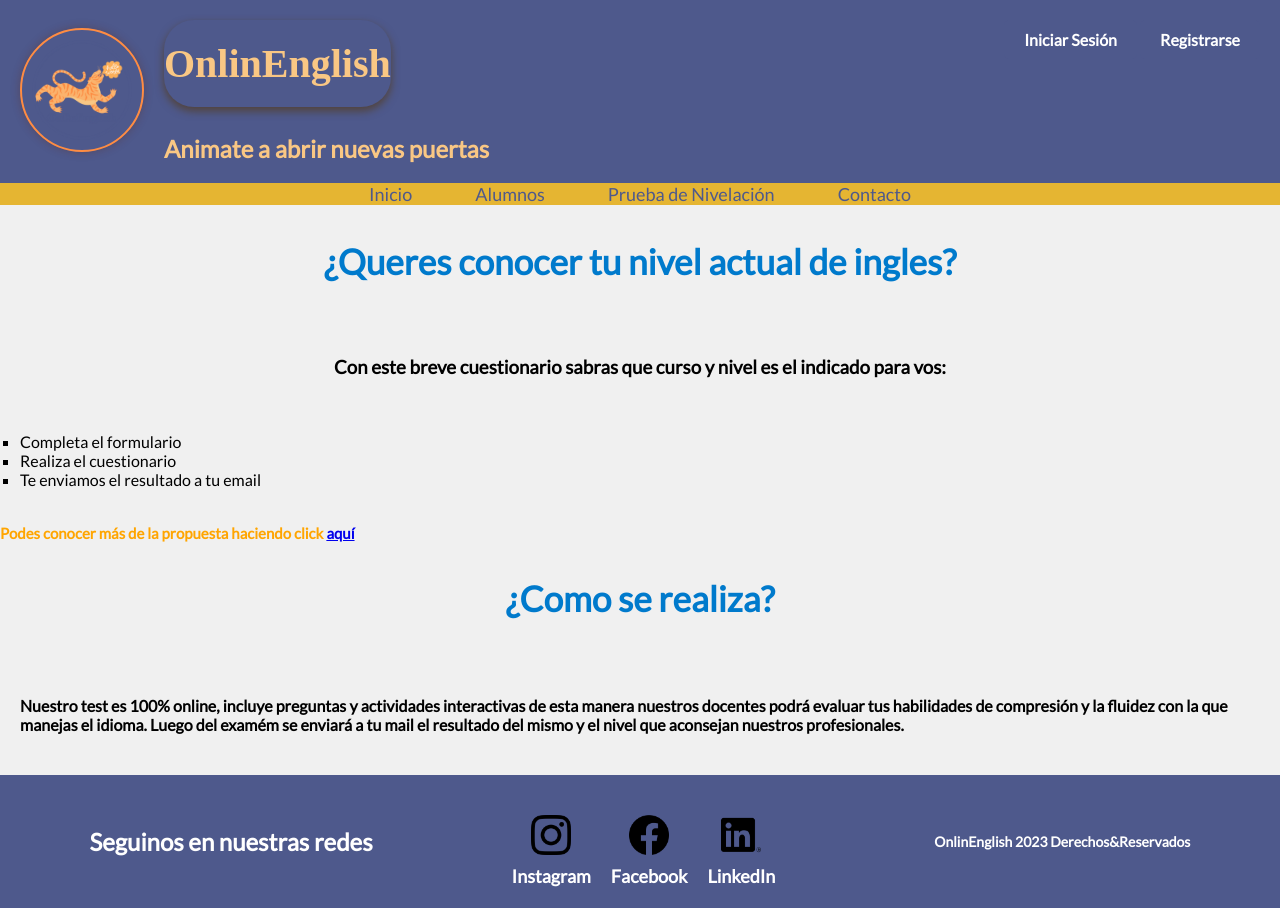
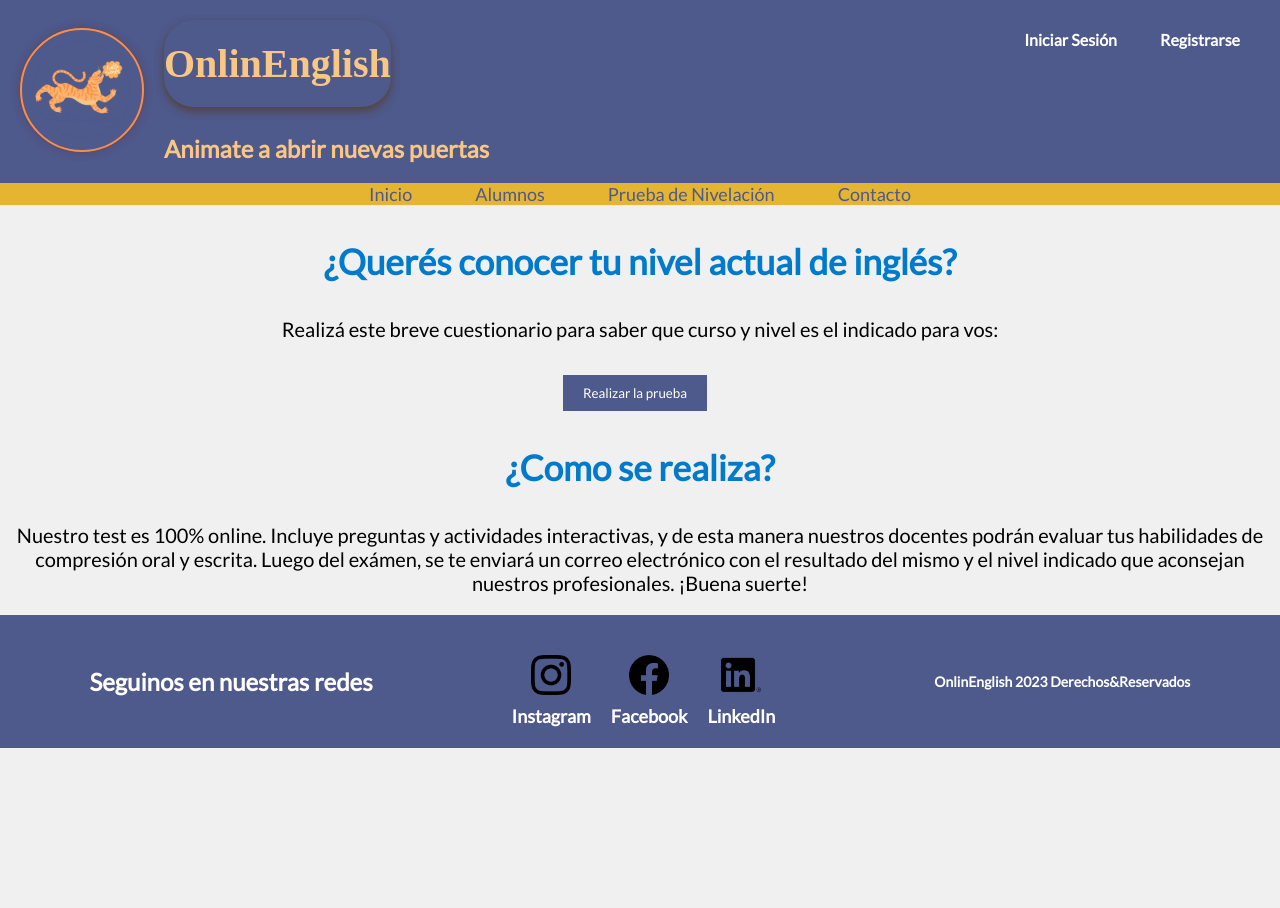
Before and after one commit to VeroJuani/OnlinEnglish-VersionFInal, a plain HTML site: page prueba.html in a window 1280 px wide. After the commit the page ends 800 px from the top, so only its background shows below. Drawn offline with Linux system fonts and the light colour scheme.

Commit message:
algunas cambios generales

```diff
--- a/Css/estilo.css
+++ b/Css/estilo.css
@@ -139,6 +139,7 @@ nav a {
     font-size:20px;
     font-weight: normal;
     text-align: center;
+    color: black;
 }
 .courses-section {
     background-color: #f0f0f0;
@@ -244,12 +245,15 @@ main {
     font-weight: bold;
     text-align: left;
     font-weight: 500;
+    text-align: justify ;
 }
 .section-info-alumnos{
     font-size:20px;
     font-weight: normal;
-    text-align: left;
+    text-align: justify;
+
 }
+
 
 .grid-container {
     display: grid;
--- a/prueba.html
+++ b/prueba.html
@@ -35,20 +35,12 @@
 
     <Section>
         <section class="section-title">
-        <H3>¿Queres conocer tu nivel actual de ingles?</H3>
-         </section>
+        <h3>¿Querés conocer tu nivel actual de inglés?</h3>
 
-         <section class="courses-section">
-        <h3>Con este breve cuestionario sabras que curso y nivel es el indicado para vos:</h3 >
+        <h4 class="section-info">Realizá este breve cuestionario para saber que curso y nivel es el indicado para vos:</h4 >
+        <button class="prueba-button">Realizar la prueba</button>
         </section>
 
-        <ul class="course-list">
-            <li>Completa el formulario</li>
-            <li>Realiza el cuestionario</li>
-            <li>Te enviamos el resultado a tu email</li>
-        </ul>
-        <h6 class="course-info">Podes conocer más de la propuesta haciendo click <a href="#">aquí</a>
-        </h6>
     </Section>
 
     <Section>
@@ -56,12 +48,11 @@
         <h3>¿Como se realiza?</h3>
         </section>
 
-        <section class="courses-section">
-        <h4>Nuestro test es 100% online, incluye preguntas y actividades interactivas
-            de esta manera nuestros docentes podrá evaluar tus habilidades de compresión
-            y la fluidez con la que manejas el idioma. Luego del examém se enviará a tu mail
-            el resultado del mismo y el nivel que aconsejan nuestros profesionales.
-        </h4>
+        <section class="section-info">
+            <p>
+                Nuestro test es 100% online. Incluye preguntas y actividades interactivas, y de esta manera nuestros docentes podrán evaluar tus habilidades de compresión oral y escrita. Luego del exámen, se te enviará un correo electrónico con el resultado del mismo y el nivel indicado que aconsejan nuestros profesionales. ¡Buena suerte!
+            </p>
+
         </section>
     </Section>
 
```
Also changed, not shown: alumnos.html (+3 -3 lines), contacto.html (+1 -1 lines), index.html (+8 -8 lines).
